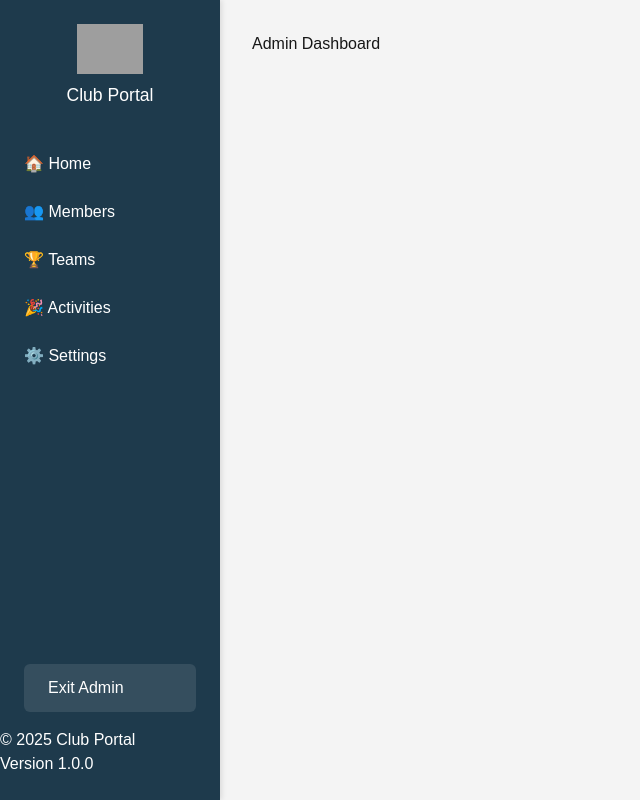
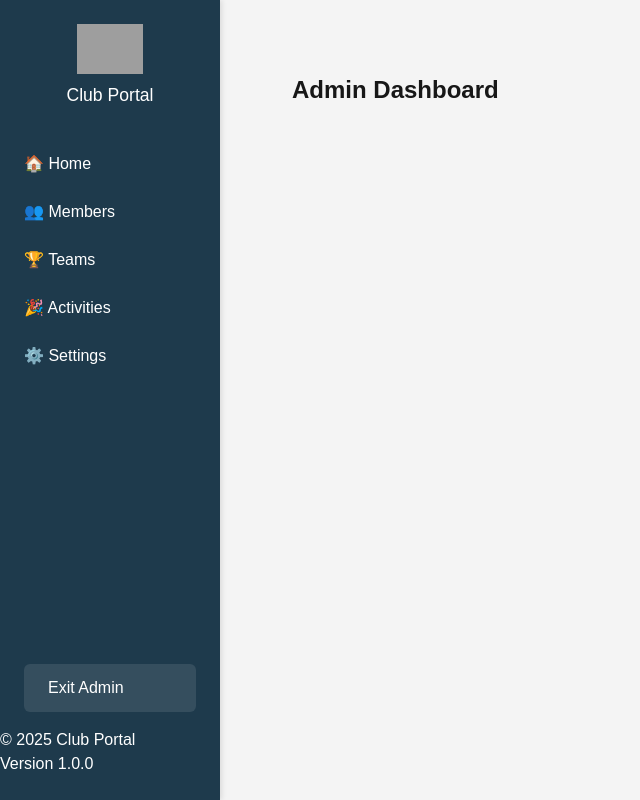
Before and after one commit to lvdwijngaart/portal-project-next, a Next.js app: page /admin in a window 1280 px wide. Shown: the whole page, without its empty margins (0-640 px from the left). Built offline with nearby package versions, Linux system fonts and the light colour scheme; grey boxes are pictures that could not be loaded.

Commit message:
Re-add styling to admin pages
Styling got lost during merging mistake.

```diff
--- a/src/app/admin/committees/page.tsx
+++ b/src/app/admin/committees/page.tsx
@@ -24,6 +24,7 @@ export default function AdminCommitteesPage() {
         {/* Tab component */}
         <h1>Admin Committees Page</h1>
       </div>
+      <p>This is the admin committees page.</p>
       {/* Add your content here */}
     </div>
   );
--- a/src/app/admin/members/page.tsx
+++ b/src/app/admin/members/page.tsx
@@ -27,6 +27,7 @@ export default function AdminMembersPage() {
         {/* Tab component */}
         <h1>Admin Members Page</h1>
       </div>
+      <p>This is the admin members page.</p>
       {/* Add your content here */}
     </div>
   );
--- a/src/app/admin/page.tsx
+++ b/src/app/admin/page.tsx
@@ -1,4 +1,5 @@
 
+import "./styles.css";
 
 /**
  * AdminPage component
--- a/src/app/admin/settings/page.tsx
+++ b/src/app/admin/settings/page.tsx
@@ -20,6 +20,7 @@ export default function AdminSettingsPage() {
         {/* Tab component */}
         <h1>Admin Settings Page</h1>
       </div>
+      <p>This is the admin settings page.</p>
       {/* Add your content here */}
     </div>
   );
--- /dev/null
+++ b/src/app/admin/styles.css
@@ -0,0 +1,12 @@
+.admin-page{
+  padding: 20px;
+}
+
+.admin-header{
+  padding: 20px;
+}
+
+.admin-header h1{
+  font-size: 24px;
+  font-weight: bold;
+}
--- a/src/app/admin/teams/page.tsx
+++ b/src/app/admin/teams/page.tsx
@@ -26,7 +26,11 @@ export default function AdminTeamsPage() {
       <div className="admin-header">
         {/* Tab component */}
         <h1>Admin Teams Page</h1>
+        {/* <button >Add new</button>
+        <button >Import members</button>
+        <button >Export members (Excel)</button> */}
       </div>
+      <p>This is the admin teams page.</p>
       {/* Add your content here */}
     </div>
   );
--- a/src/app/teams/page.tsx
+++ b/src/app/teams/page.tsx
@@ -19,10 +19,7 @@ export default function TeamsPage() {
     <div className="teams-page">
       <div className="members-header">
         <div className='members-header-left'>
-          <h1>Members</h1>
-          <button >Add new</button>
-          <button >Import members</button>
-          <button >Export members (Excel)</button>
+          <h1>Teams</h1>
         </div>
         <div className='members-header-right'>
           <button>{'<'} Filters</button>
```
